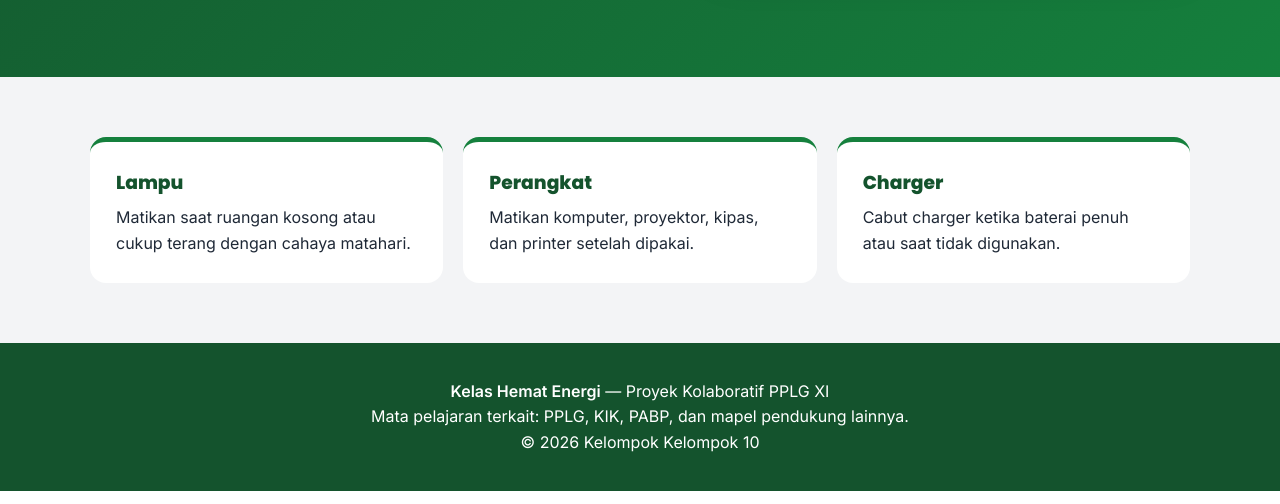
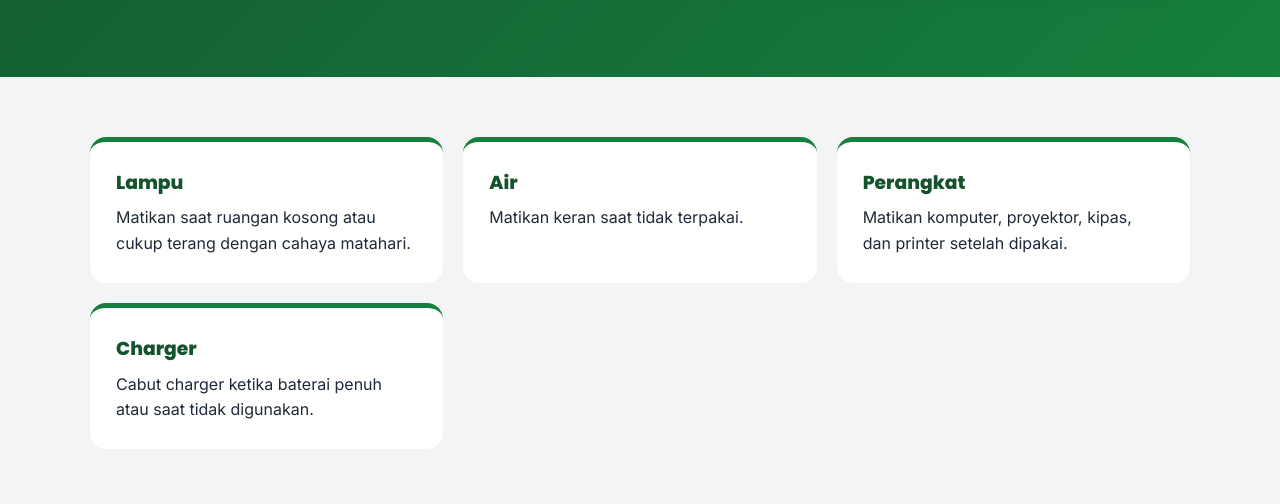
Before and after one commit to muhammadrezkyarsyramadhan-png/WebHematEnergi, a plain HTML site: page index.html in a window 1280 px wide. Shown: the part 593-1097 px from the top of the page. Drawn offline with Linux system fonts and the light colour scheme; a script that the page names is missing.

Commit message:
Update index.html

```diff
--- a/index.html
+++ b/index.html
@@ -3,7 +3,7 @@
 <head>
   <meta charset="UTF-8" />
   <meta name="viewport" content="width=device-width, initial-scale=1.0" />
-  <title>Kelas Hemat Energi | Kampanye Konservasi Energi</title>
+  <title>GoSave | Kampanye Konservasi Energi</title>
   <link rel="stylesheet" href="css/style.css" />
   <link href="https://fonts.googleapis.com/css2?family=Poppins:wght@600;800&family=Inter:wght@400;600&display=swap" rel="stylesheet" />
 </head>
@@ -51,6 +51,10 @@
           <p>Matikan saat ruangan kosong atau cukup terang dengan cahaya matahari.</p>
         </div>
         <div class="stat-card">
+        <h3>Air</h3>
+          <p>Matikan keran saat tidak terpakai.</p>
+        </div>
+        <div class="stat-card">
           <h3>Perangkat</h3>
           <p>Matikan komputer, proyektor, kipas, dan printer setelah dipakai.</p>
         </div>
```
